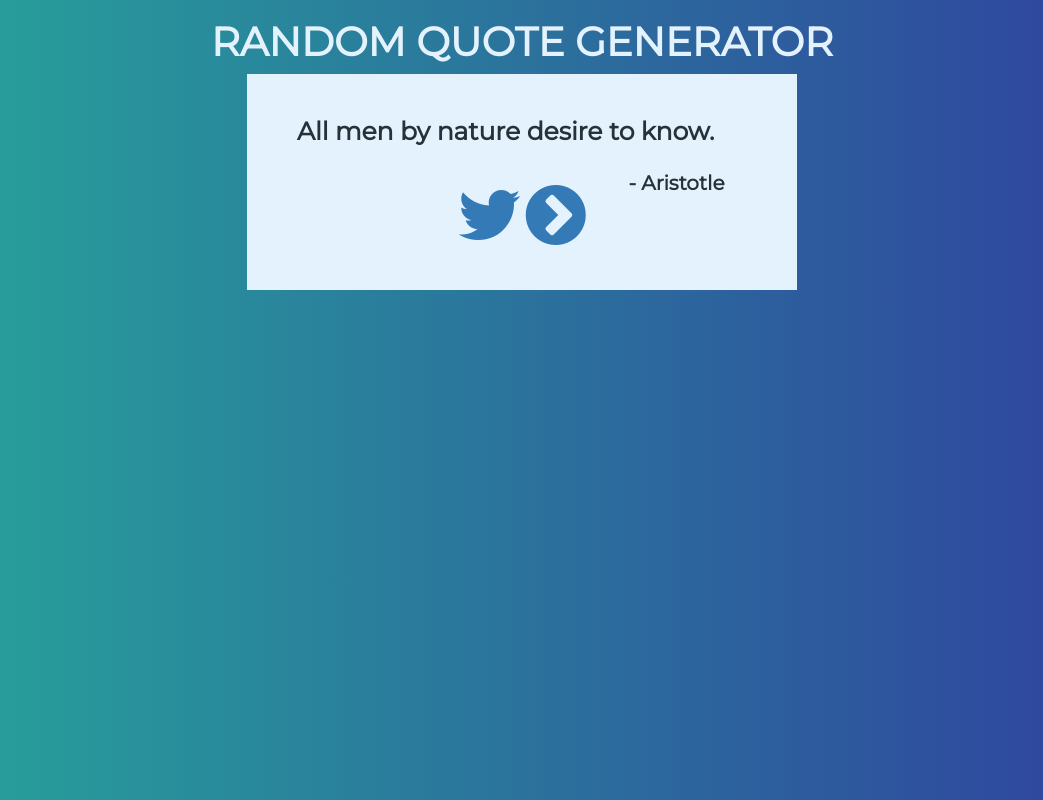
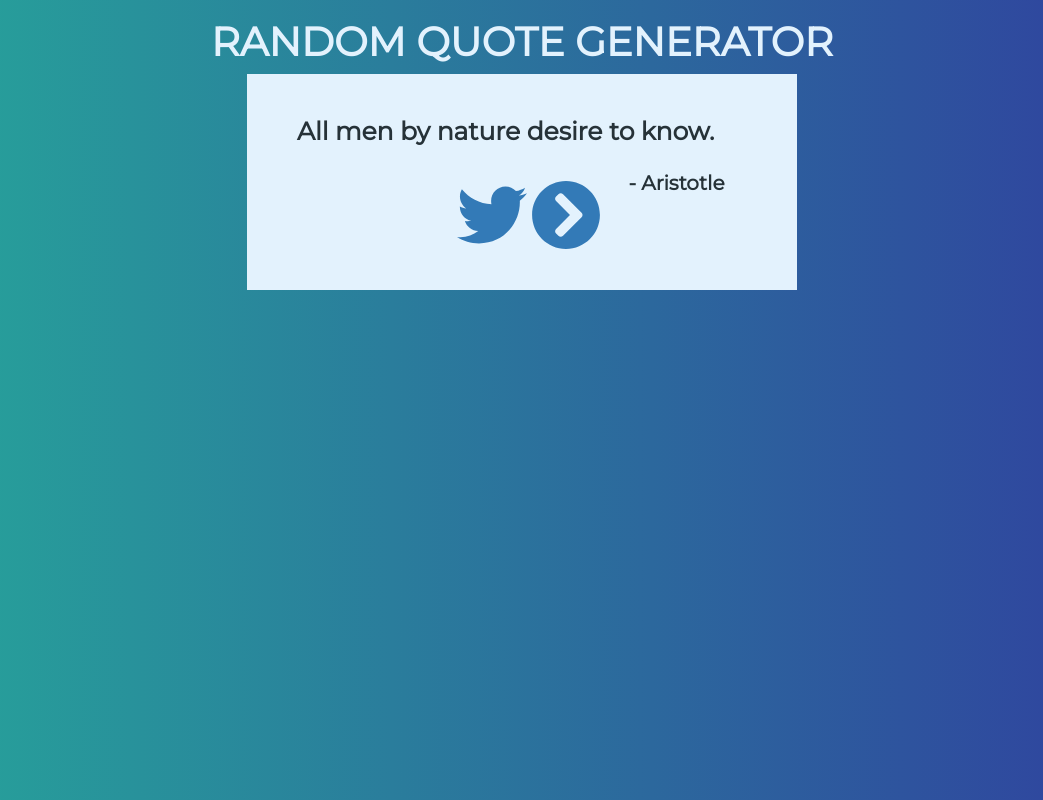
Before and after one commit to bfgonzalez/random-quote-generator, a plain HTML site: page index.html in a window 1280 px wide. Shown: the whole page, without its empty margins (118-1161 px from the left). Drawn offline with nearby package versions, Linux system fonts and the light colour scheme.

Commit message:
Updated for font awesome 5 icons

```diff
--- a/index.html
+++ b/index.html
@@ -4,6 +4,8 @@
   <meta charset="UTF-8">
   <title>Random Quote Generator</title>
 
+  <!-- link to font awesom 5 icons -->
+  <script defer src="https://use.fontawesome.com/releases/v5.0.1/js/all.js"></script>
 
   <link rel='stylesheet prefetch' href='https://cdnjs.cloudflare.com/ajax/libs/twitter-bootstrap/3.3.7/css/bootstrap.min.css'>
 
@@ -14,8 +16,7 @@
 
 <body>
   <div class="container-fluid">
-  <!-- Links for fonts, and font awesome icons -->
-  <link href="https://cdnjs.cloudflare.com/ajax/libs/font-awesome/4.7.0/css/font-awesome.min.css" rel="stylesheet">
+  <!-- Links for fonts -->
 
   <link href="https://fonts.googleapis.com/css?family=Montserrat" rel="stylesheet">
 
@@ -34,9 +35,10 @@
     <div id="author" class="quoteAuthor">
       <footer id="author">- Aristotle</footer>
     </div>
+    <!-- buttons for twitter & get quote -->
     <div class="buttons">
-      <a id="tweet" href="#" target="_blank"><i id ="twitter"class="fa fa-twitter fa-5x" aria-hidden="true"></i></a>
-      <a href="#" id="get-quote"><i class="fa fa-chevron-circle-right fa-5x" aria-hidden="true"></i></a>
+      <a id="tweet" href="#" target="_blank"><i id ="twitter"class="fab fa-twitter fa-5x" aria-hidden="true"></i></a>
+      <a href="#" id="get-quote"><i class="fas fa-chevron-circle-right fa-5x" aria-hidden="true"></i></a>
     </div>
 
   </div>
```
